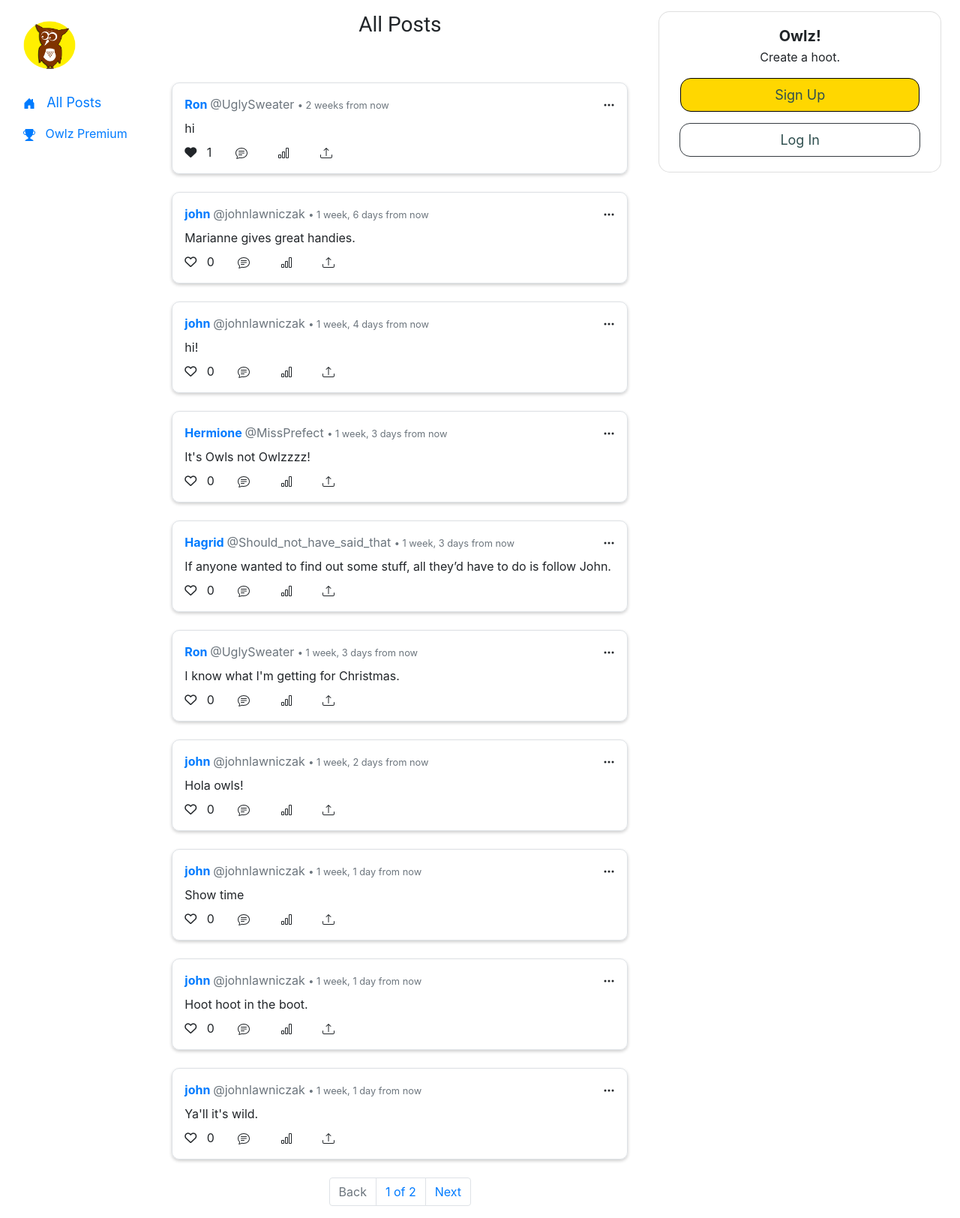
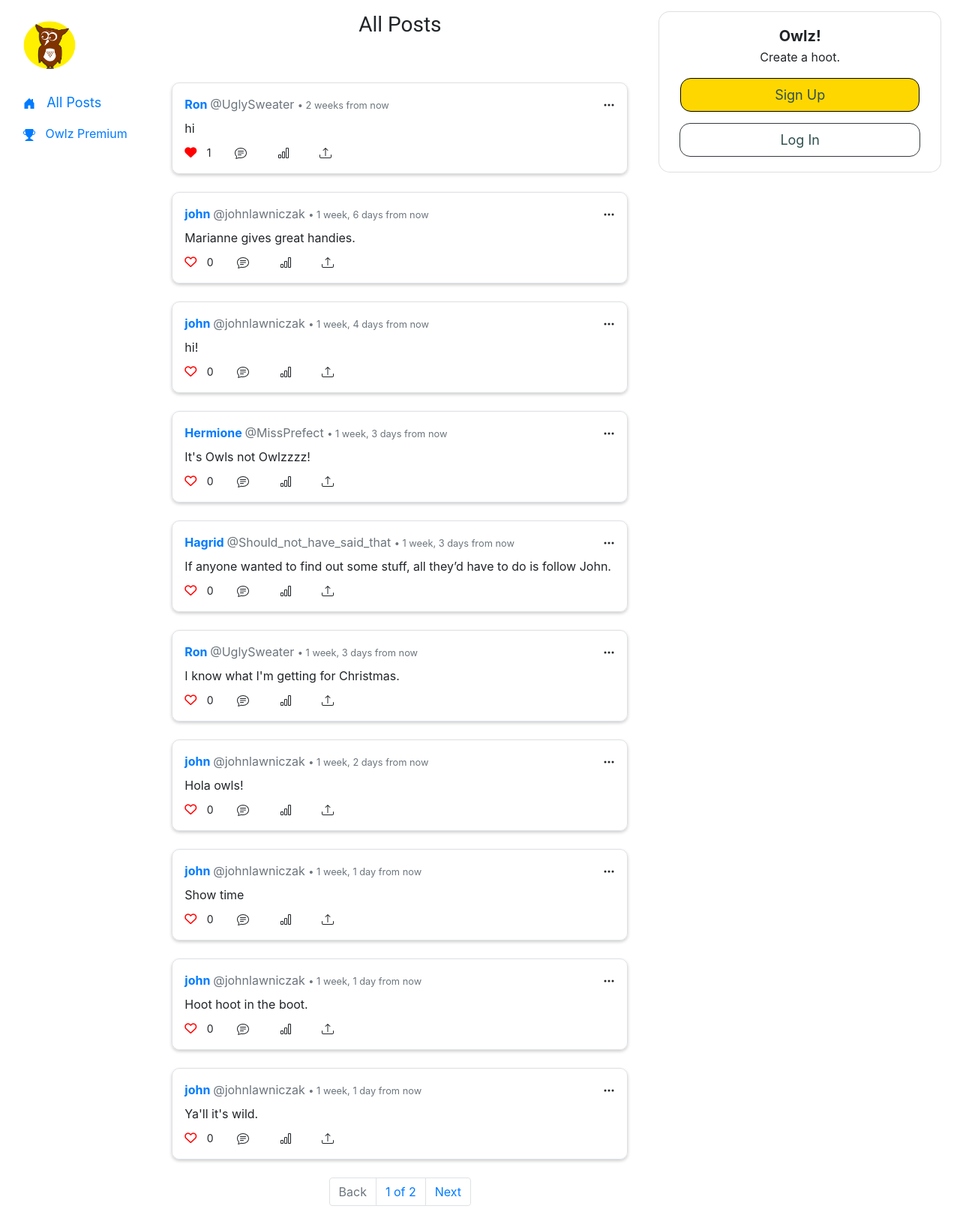
Before and after one commit to the-vegetarian-vampire/Owlz-Network, a Django app: page / in a window 1280 px wide. Shown: the whole page at 75% size. Run offline with Django 3.2, Linux system fonts and the light colour scheme; data comes from the database, SQL or seed files in the repository; both versions use the stored data as it was after the commit; some libraries are stand-ins or nearby versions.

Commit message:
Likes Working

```diff
--- a/project4/network/static/network/index.js
+++ b/project4/network/static/network/index.js
@@ -9,30 +9,23 @@ document.querySelector('#hoot').onkeyup = () => {
     document.querySelector('#submit').disabled = true;
     }
 }
-
 // Change 'Hoot' placeholder to random string from array
-var all_placeholders  = ['Owl-gebra is hard...', 'Hoot there it is!', 'Hoot out to the universe!','Owl you need is love.','Create a Hoot!'];
+var all_placeholders  = ['Owl-gebra is hard.', 'Hoot there it is!', 'Hoot out to the universe!','Owl you need is love.','Create a Hoot!'];
 const random = all_placeholders[Math.floor(Math.random() * all_placeholders.length)];
 console.log(random);
 
 document.getElementById("hoot").placeholder = random;
-
 });
 
-// Updates no of likes for a given ID
+// Update likes per post
 function updateLikes(id, likes) {
     let likeCount = document.getElementById(`post_likecount_${id}`);
 
     likeCount.innerHTML = likes;
 }
-
-// Edit likes
+// Likes // @csrf_exempt via views.py
 document.addEventListener('DOMContentLoaded', function() {
-
-    // Add event listener that listens for any clicks on the page
     document.addEventListener('click', event => {
-
-        // Save the element the user clicked on
         const element = event.target;
 
         // If the user clicked on a like icon
@@ -42,7 +35,7 @@ document.addEventListener('DOMContentLoaded', function() {
             let id = element.dataset.id;
 
             // Make fetch request to update page without full reload
-            fetch(`/updatelike/${id}`, {
+            fetch(`/likepost/${id}`, {
                 method: "POST"
             })
             .then(function(response) {
--- a/project4/network/static/network/styles.css
+++ b/project4/network/static/network/styles.css
@@ -28,3 +28,7 @@ a:hover {
   border-radius: 10%;
   color: white;
 }
+
+.likeicon  {
+   color: red;
+}
--- a/project4/network/templates/network/hoot_posts.html
+++ b/project4/network/templates/network/hoot_posts.html
@@ -59,7 +59,7 @@
                 <i class="likeicon fa-heart {% if post.likes != 0 %}fas{% else %}far{% endif %}"></i>
                 {% endif %}
                 &nbsp;
-              <span id="post_likecount_{{ post.id }}">{{ post.likes }}</span>
+              <span id="post_likecount_{{ post.id }}" style="font-size: 14px;">{{ post.likes }}</span>
             &nbsp; &nbsp; &nbsp;
 
 
--- a/project4/network/views.py
+++ b/project4/network/views.py
@@ -1,6 +1,7 @@
 from django.contrib.auth import authenticate, login, logout
 from django.views.decorators.csrf import csrf_exempt
 from django.db import IntegrityError
+from django.contrib.auth.decorators import login_required
 from django.http import HttpResponse, HttpResponseRedirect, HttpResponseForbidden, Http404
 from django.http import JsonResponse
 from django.contrib import messages
@@ -146,12 +147,14 @@ def edit_hoot(request, post_id):
     else:
         return JsonResponse({"error"}, status=400)
 
+@csrf_exempt
+@login_required
 def like_post(request, post_id):
     user = request.user
     try:
         post = Post.objects.get(pk = post_id)
     except Post.DoesNotExist:
-        return JsonResponse({"error"}, status=404)
+        return JsonResponse({"error in views.py"}, status=404)
     # If the user has liked the post, unlike it
     if (user.likes.filter(pk=post_id).exists()):
         post.liked_by.remove(user)
```
Also changed, not shown: project4/db.sqlite3.
